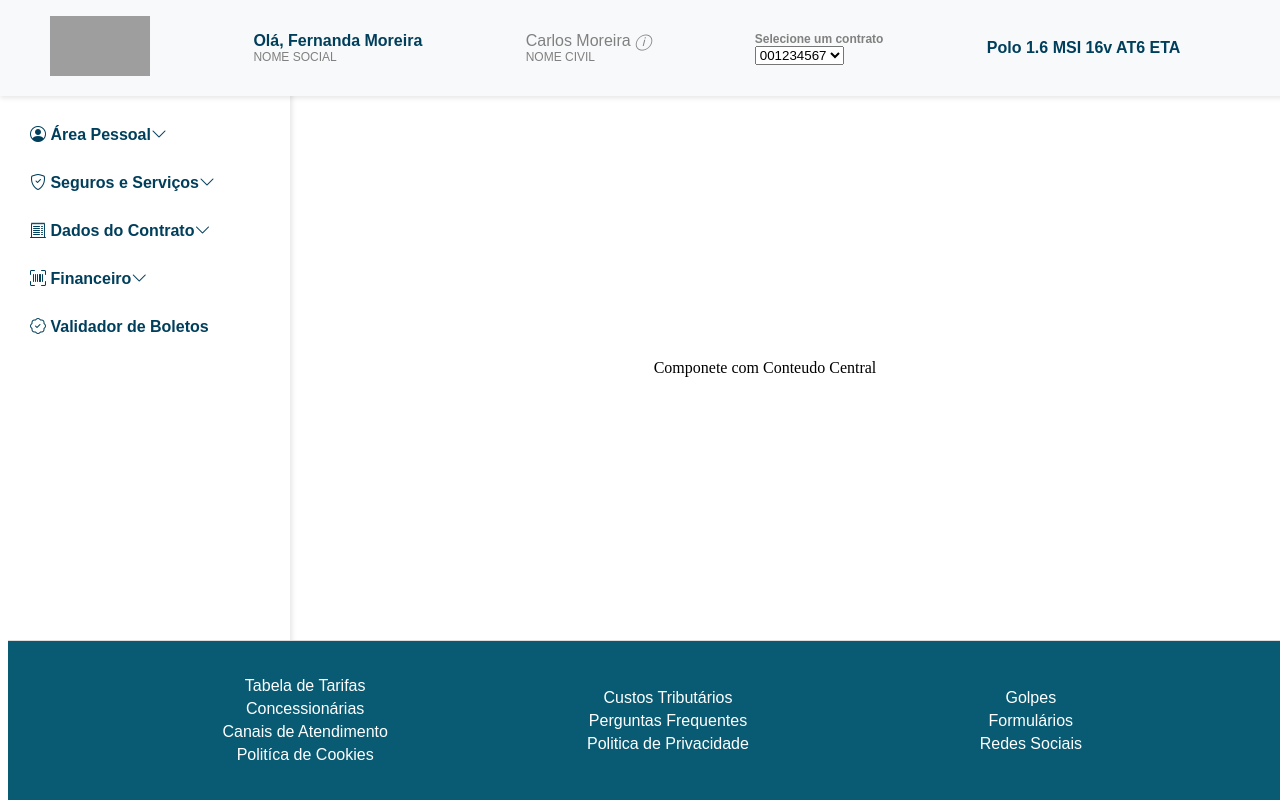
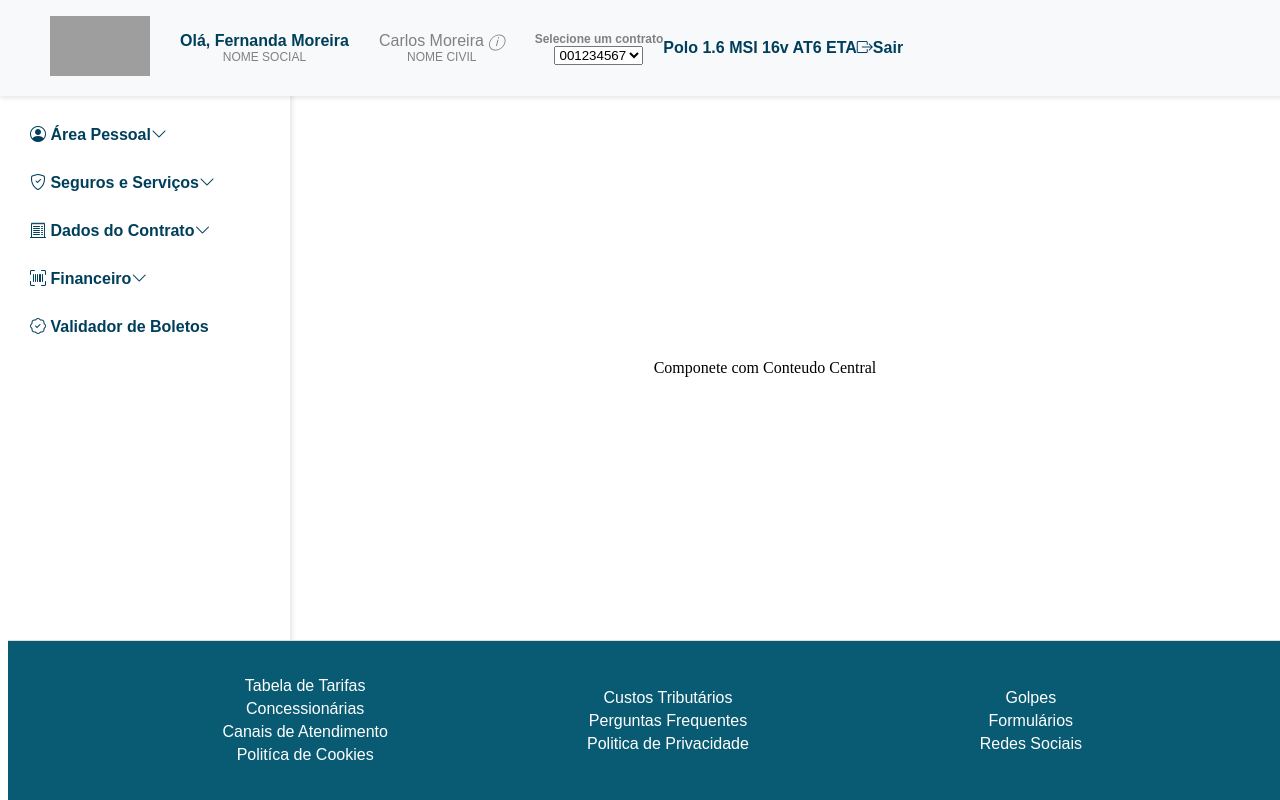
Before and after one commit to christiananjos/Projeto, an Angular app in the folder Poc-Volks/: page / in a window 1280 px wide. Built offline with nearby package versions, Linux system fonts and the light colour scheme; grey boxes are pictures that could not be loaded.

Commit message:
alinhamento user info

```diff
--- a/Poc-Volks/src/app/app.component.html
+++ b/Poc-Volks/src/app/app.component.html
@@ -135,7 +135,6 @@
     align-items: center;
     padding: 20px;
     background-color: #f8f9fa;
-    justify-content: space-between;
     color: #003f5c;
     font-family: Arial, sans-serif;
     box-shadow: 0 2px 5px rgba(0, 0, 0, 0.1);
@@ -171,7 +170,8 @@
   .user-info {
     display: flex;
     flex-direction: column;
-    text-align: left;
+    text-align: center;
+    margin-left: 30px;
   }
 
   .label {
```
